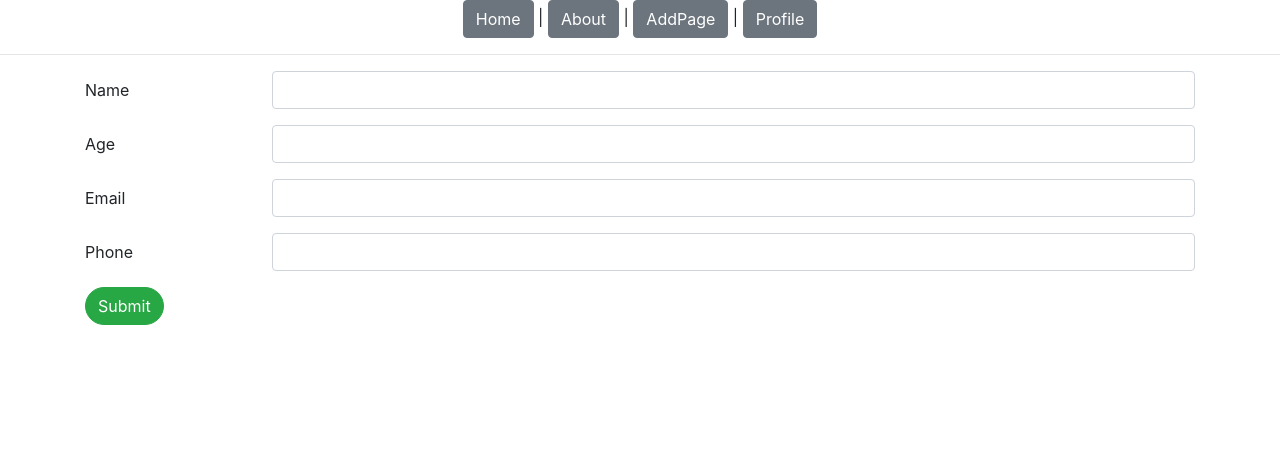
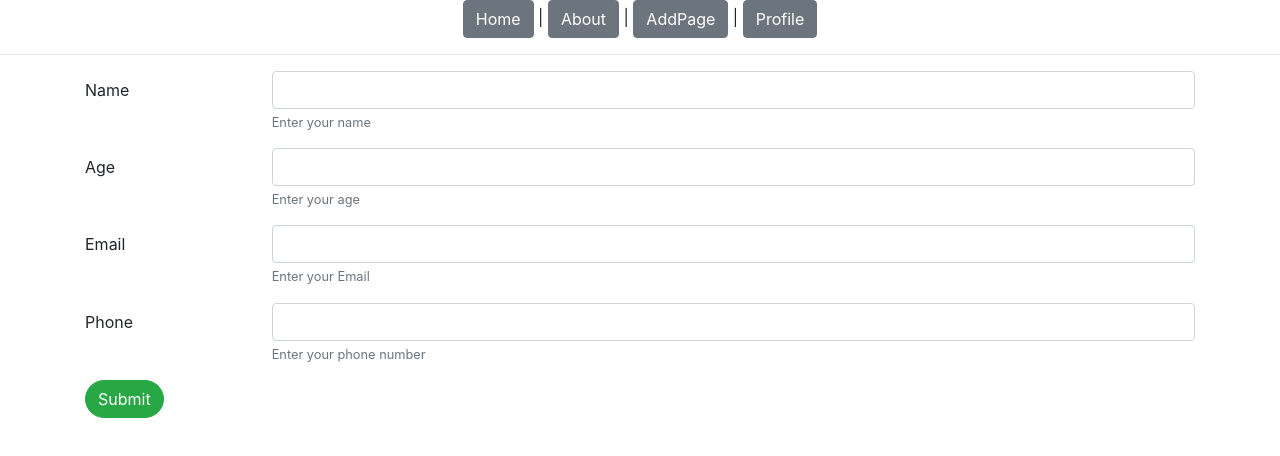
Before and after one commit to rnzomb/vue2, a Vue app: page /profile in a window 1280 px wide. Shown: the top 456 px of the page. Built offline with nearby package versions, Linux system fonts and the light colour scheme.

Commit message:
description dobavil

```diff
--- a/src/components/input/TextInput.vue
+++ b/src/components/input/TextInput.vue
@@ -1,5 +1,5 @@
 <template>
-  <b-form-group label-cols-sm="2" :label="label" :label-for="id">
+  <b-form-group label-cols-sm="2" :label="label" :label-for="id" :description="description">
     <b-form-input @input="onInput" :value="value" :type="type" :required="required" :id="id" :name="name"/>
   </b-form-group>
 </template>
@@ -35,6 +35,11 @@ export default {
       type: String,
       required: false,
       default: undefined
+    },
+    description: {
+      type: String,
+      required: false,
+      default: undefined
     }
   },
   methods: {
--- a/src/views/Profile.vue
+++ b/src/views/Profile.vue
@@ -1,11 +1,11 @@
 <template>
-  <b-container class="primer">
+  <b-container>
     <b-form @submit.prevent="onSubmit">
         <!--{{ form.name }}-->
-      <TextInput v-model="form.name" :required="true" id="firstName" label="Name"></TextInput>
-      <NumberInput v-model="form.age" :required="true" id="Age" label="Age"></NumberInput>
-      <EmailInput v-model="form.email" :required="true" id="email" label="Email"></EmailInput>
-      <PhoneInput v-model="form.phone" :required="true" id="phoneNumber" label="Phone"></PhoneInput>
+      <TextInput v-model="form.name" :required="true" id="firstName" label="Name" description="Enter your name"></TextInput>
+      <NumberInput v-model="form.age" :required="true" id="Age" label="Age" description="Enter your age"></NumberInput>
+      <EmailInput v-model="form.email" :required="true" id="email" label="Email" description="Enter your Email"></EmailInput>
+      <PhoneInput v-model="form.phone" :required="true" id="phoneNumber" label="Phone" description="Enter your phone number"></PhoneInput>
 
       <b-button variant="success" pill type="submit">Submit</b-button>
 
```
